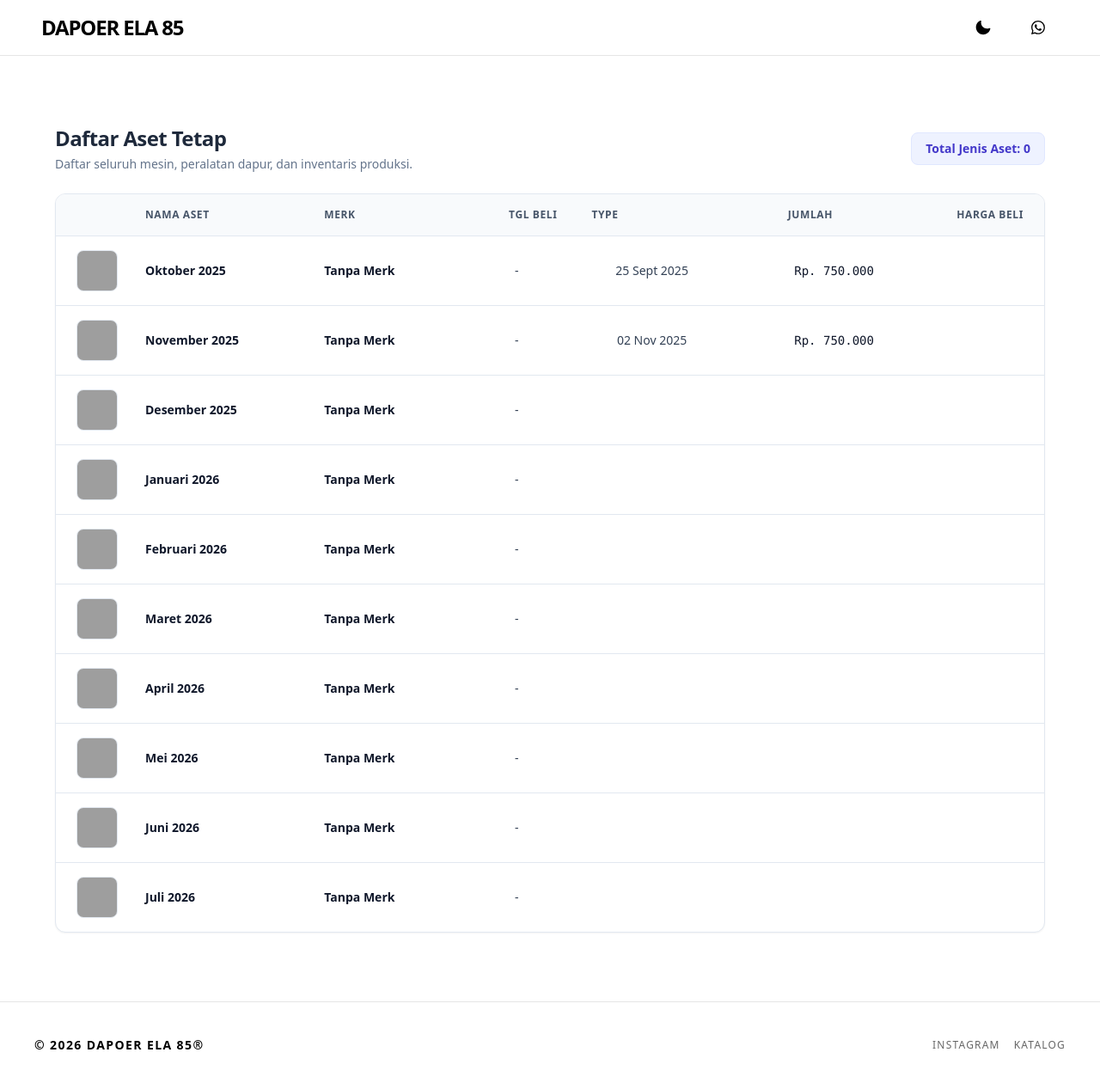
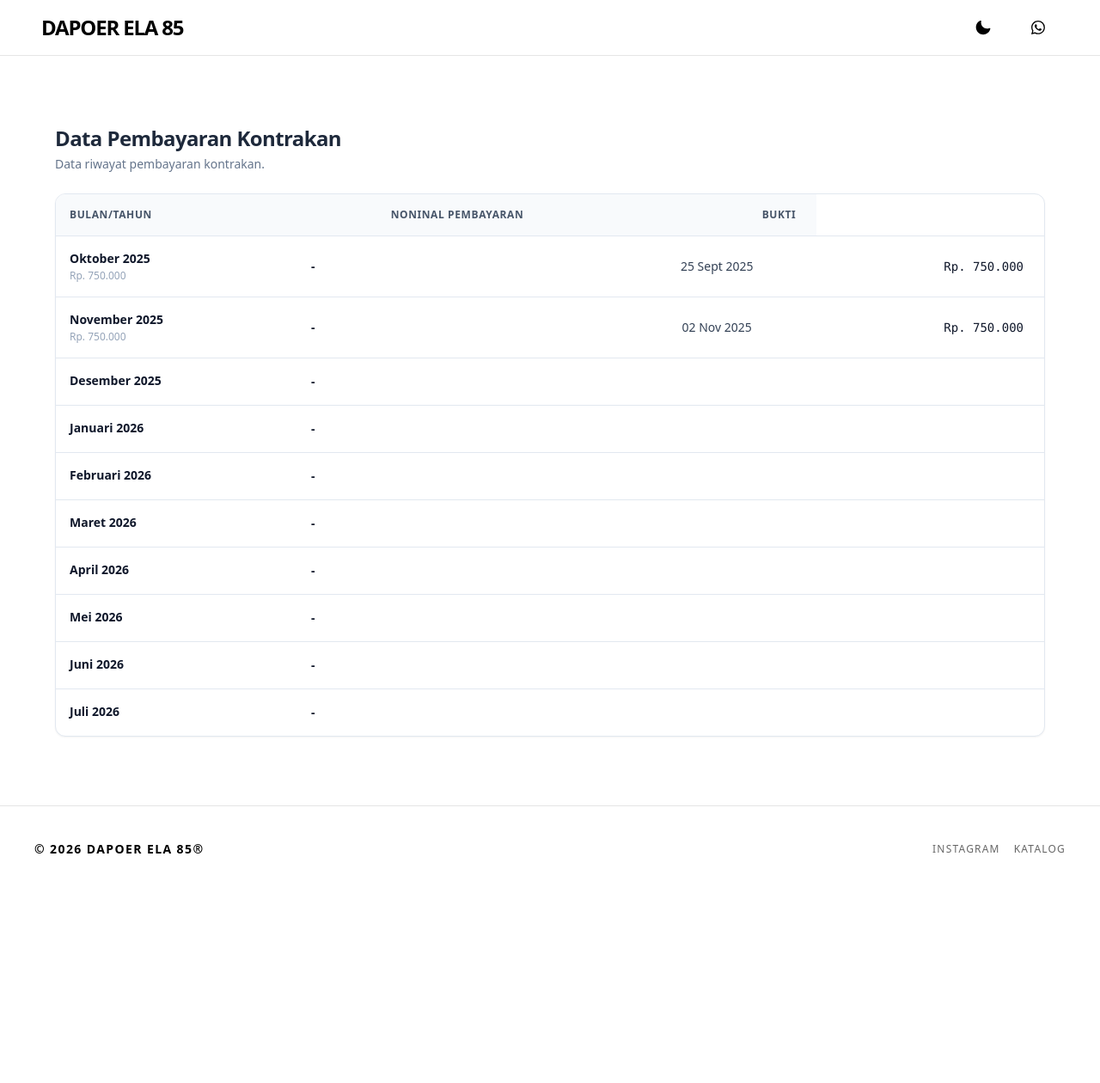
Before and after one commit to dapoerela85/dapoerela85.github.io, a Jekyll site: the page built from _pages/kontrakan.html, in a window 1280 px wide and 1266 px high. Shown: the top 1260 px of the window at 86% size. Built offline with Jekyll 4.4.1, drawn with Linux system fonts in a browser that asks for light colours; nearby versions of some CDN libraries; grey boxes are pictures that could not be loaded.

Commit message:
Update kontrakan.html for payment data display

```diff
--- a/_pages/kontrakan.html
+++ b/_pages/kontrakan.html
@@ -8,12 +8,8 @@ permalink: /kontrakan/
 
   <div class="mb-6 flex flex-col md:flex-row md:items-center md:justify-between">
     <div>
-      <h2 class="text-2xl font-bold text-slate-800 tracking-tight">Daftar Aset Tetap</h2>
-      <p class="text-sm text-slate-500 mt-1">Daftar seluruh mesin, peralatan dapur, dan inventaris produksi.</p>
-    </div>
-
-    <div class="mt-4 md:mt-0 bg-indigo-50 border border-indigo-100 rounded-lg px-4 py-2 text-sm text-indigo-700 font-semibold w-fit">
-      Total Jenis Aset: {{ site.data.site.data.kontrakan.kontrakan | size }}
+      <h2 class="text-2xl font-bold text-slate-800 tracking-tight">Data Pembayaran Kontrakan</h2>
+      <p class="text-sm text-slate-500 mt-1">Data riwayat pembayaran kontrakan.</p>
     </div>
   </div>
 
@@ -23,13 +19,11 @@ permalink: /kontrakan/
 
         <thead>
           <tr class="bg-slate-50 border-b border-slate-200 text-xs font-semibold text-slate-600 uppercase tracking-wider">
-            <th class="p-4 pl-6 w-20"></th>
-            <th class="p-4">Nama Aset</th>
-            <th class="p-4">Merk</th>
-            <th class="p-4 text-right pr-6">Tgl Beli</th>
-            <th class="p-4">Type</th>
-            <th class="p-4 text-center">Jumlah</th>
-            <th class="p-4 text-right pr-6">Harga Beli</th>
+            <th class="p-4">
+              Bulan/Tahun
+            </th>
+            <th class="p-4 text-center">Noninal Pembayaran</th>
+            <th class="p-4 text-right pr-6">Bukti</th>
           </tr>
         </thead>
 
@@ -37,38 +31,18 @@ permalink: /kontrakan/
           {% for asset in site.data.kontrakan.kontrakan %}
             <tr class="hover:bg-slate-50 transition-colors duration-150">
 
-              <td class="p-4 pl-6">
-                <div class="h-12 w-12 rounded-lg bg-slate-100 overflow-hidden border border-slate-200 flex items-center justify-center text-slate-400">
-                  <img
-                    src="/assets/aset-tetap/{{ asset.img }}"
-                    alt="{{ asset.title }}"
-                    class="h-full w-full object-cover"
-                    onerror="this.onerror=null; this.src='https://placehold.co/100x100?text=Aset';"
-                  >
-                </div>
+              <td class="p-4 font-semibold text-slate-900">
+                {{ asset.title }}
+                <span class="block text-xs text-slate-400 font-normal mt-0.5">{{ asset.nominal }}</span>
               </td>
 
               <td class="p-4 font-semibold text-slate-900">
-                {{ asset.title }}
-                <span class="block md:hidden text-xs text-slate-400 font-normal mt-0.5">ID: {{ asset.id }}</span>
-              </td>
-
-              <td class="p-4 font-semibold text-slate-900">
-                {% if asset.merk %}
-                 {{ asset.merk }}
-                {% else %}
-                 Tanpa Merk
-                {% endif %}
-              </td>
-
-              <td class="p-4 text-center font-medium">
-                {% if asset.tgl_beli %}
-                 {{ asset.tgl_beli }}
+                {% if asset.bayar %}
+                 {{ asset.bayar }}
                 {% else %}
                  -
                 {% endif %}
               </td>
-
 
               <td class="p-4 text-center font-medium">
                 {{ asset.tgl }}
```
